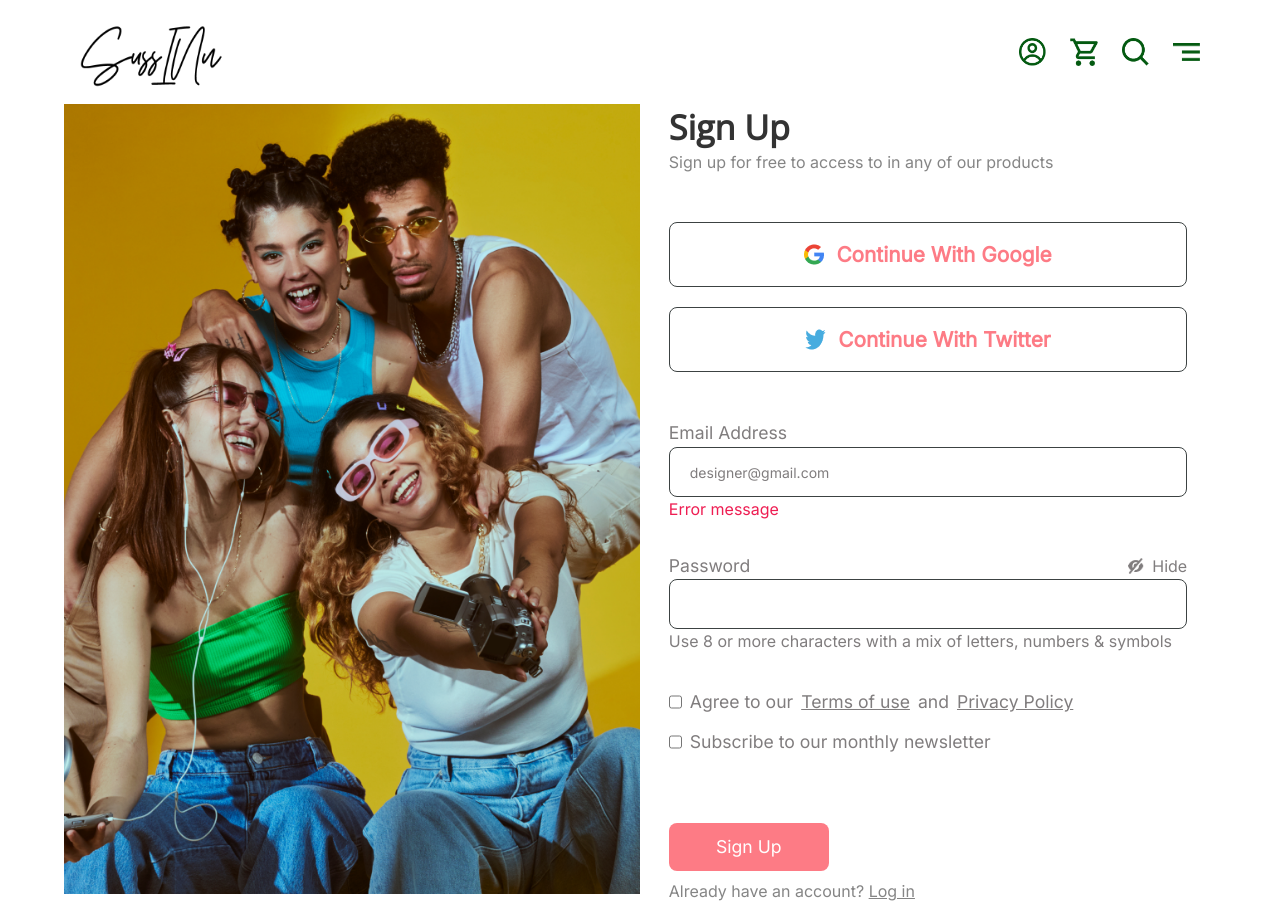
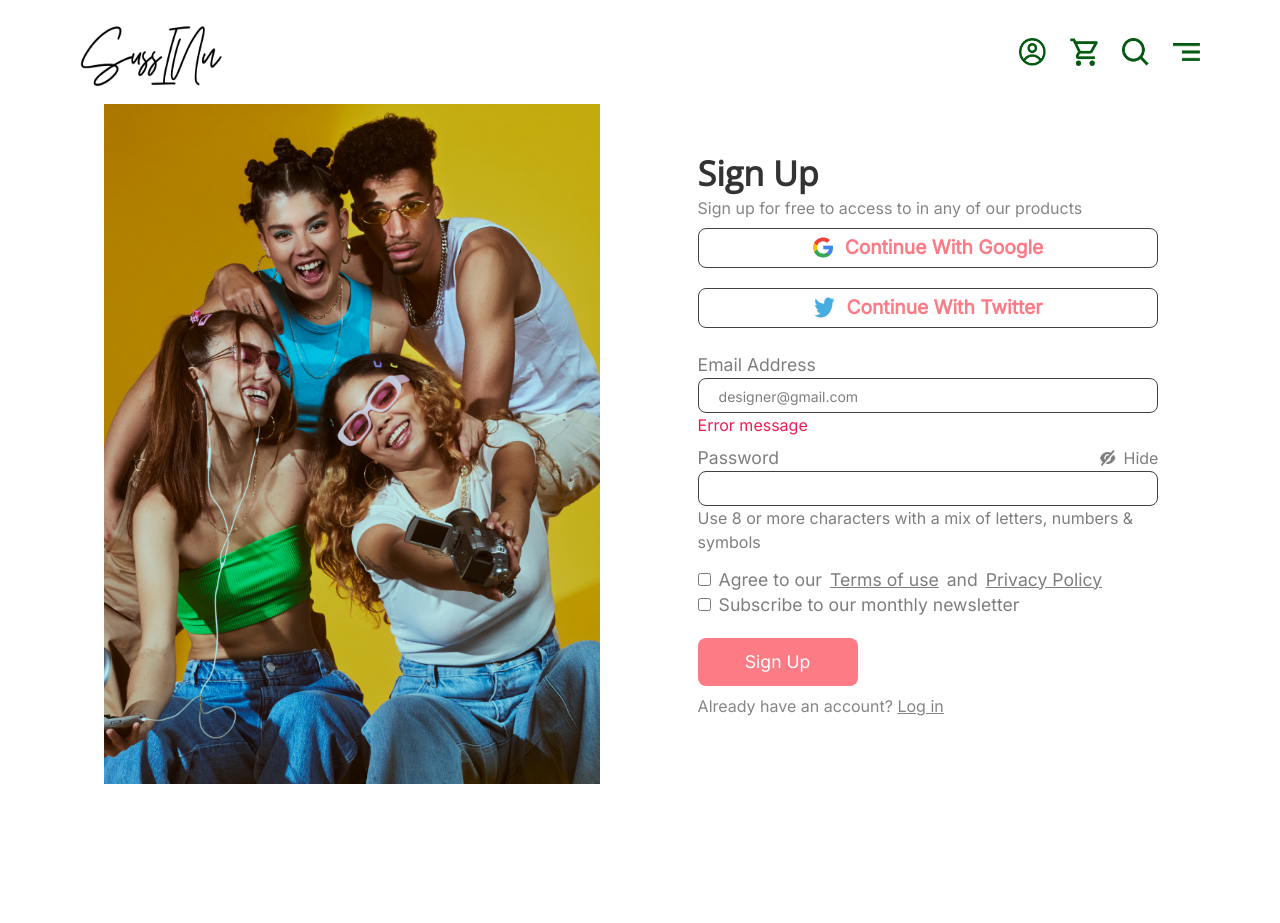
Before and after one commit to m-yunus/suss_ecommerce, a React (Create React App) app: page /register in a window 1280 px wide. After the commit the page ends 800 px from the top, so only its background shows below. Built offline with nearby package versions, Linux system fonts and the light colour scheme.

Commit message:
sign in registr cmpltd

```diff
--- a/src/Pages/LoginPage/LoginPage.jsx
+++ b/src/Pages/LoginPage/LoginPage.jsx
@@ -15,7 +15,7 @@ const LoginPage = () => {
         <div className="register-left w-1/2  h-auto ">
           <img src={login} alt="" />
         </div>
-        <div className="register-right w-1/2  flex   m-auto ">
+        <div className="register-right w-1/2  flex  max-w-[50rem]  my-auto ">
           <div className="signup flex flex-col w-[90%]      mx-auto">
             <h1>Sign In Page</h1>
 
--- a/src/Pages/RegisterPage/RegisterPage.css
+++ b/src/Pages/RegisterPage/RegisterPage.css
@@ -1,7 +1,16 @@
+
+
 .signup {
   font-family: "Inter", sans-serif;
   max-height: 250vh;
   margin-bottom: 20px;
+
+
+}
+.register-left img{
+  width: auto;
+  height: 85vh;
+  margin: 0 auto;
 
 }
 .signup h1 {
@@ -31,7 +40,8 @@
   border-radius: 0.5rem;
   border: 1px solid #3c4242;
   color: #fd7b85;
-  font-size: 1.3rem;
+  font-size: 1.2rem;
+  height: 40px;
 }
 .signup label {
   color: #807d7e;
@@ -40,7 +50,7 @@
 .signup input {
   border-radius: 0.5rem;
   border: 1px solid #3c4242;
-  height: 50px;
+  height: 35px;
 }
 .signup input::placeholder {
   color: #807d7e;
@@ -68,7 +78,7 @@
   width: 10rem;
   padding: 1rem 1.25rem;
   height: 3rem;
-  margin-top: 3.5rem;
+  margin-top: 1rem;
   font-size: 1.1rem;
   justify-content: center;
   align-items: center;
@@ -176,6 +186,11 @@
   .register{
     padding: 0 10px;
   }
+  .signup-btm{
+  font-size: 0.6rem!important;
+
+}
+
 }
 @media (max-width: 630px) {
 
@@ -187,6 +202,7 @@
   margin: auto;
 
 }
+
 .signup{
   width: 60rem!important;
 }
--- a/src/Pages/RegisterPage/RegisterPage.jsx
+++ b/src/Pages/RegisterPage/RegisterPage.jsx
@@ -12,23 +12,23 @@ const RegisterPage = () => {
     <>
       <Navbar />
 
-      <div className="register px-16  w-full flex  ">
-        <div className="register-left w-1/2  h-auto ">
-          <img src={register} alt="" />
+      <div className="register px-16  w-full flex    ">
+        <div className="register-left w-1/2   h-auto   ">
+          <img  src={register} alt="" />
         </div>
-        <div className="register-right w-1/2  flex   m-auto ">
-          <div className="signup flex flex-col w-[90%]      mx-auto">
+        <div className="register-right w-1/2  flex  max-w-[50rem]  my-auto ">
+          <div className="signup flex flex-col w-[80%]    mx-auto">
             <h1>Sign Up</h1>
             <h5>Sign up for free to access to in any of our products</h5>
 
-            <button className="google-signup mt-12 border  font-semibold">
+            <button className="google-signup mt-2 border  font-semibold">
               <img src={google} alt="" /> Continue With Google
             </button>
             <button className="twitter-signup font-semibold mt-5">
               <img src={twitter} alt="" />
               Continue With Twitter
             </button>
-            <span className="email-section-signup mt-12 flex flex-col">
+            <span className="email-section-signup mt-6 flex flex-col">
               <label htmlFor="">Email Address</label>
 
               <input
@@ -39,8 +39,8 @@ const RegisterPage = () => {
               />
               <h3>Error message</h3>
             </span>
-            <div className="pass-section-signup">
-              <span className="flex justify-between mt-8">
+            <div className="pass-section-signup mt-2">
+              <span className="flex justify-between ">
                 <label htmlFor="">Password</label>
 
                 <span className="flex items-center gap-2">
@@ -56,7 +56,7 @@ const RegisterPage = () => {
             </div>
             <label
               htmlFor=""
-              className="signup-btm flex items-center gap-2 mt-6"
+              className="signup-btm flex items-center gap-2 mt-2"
             >
               <input type="checkbox" name="" id="" />
               Agree to our{" "}
```
